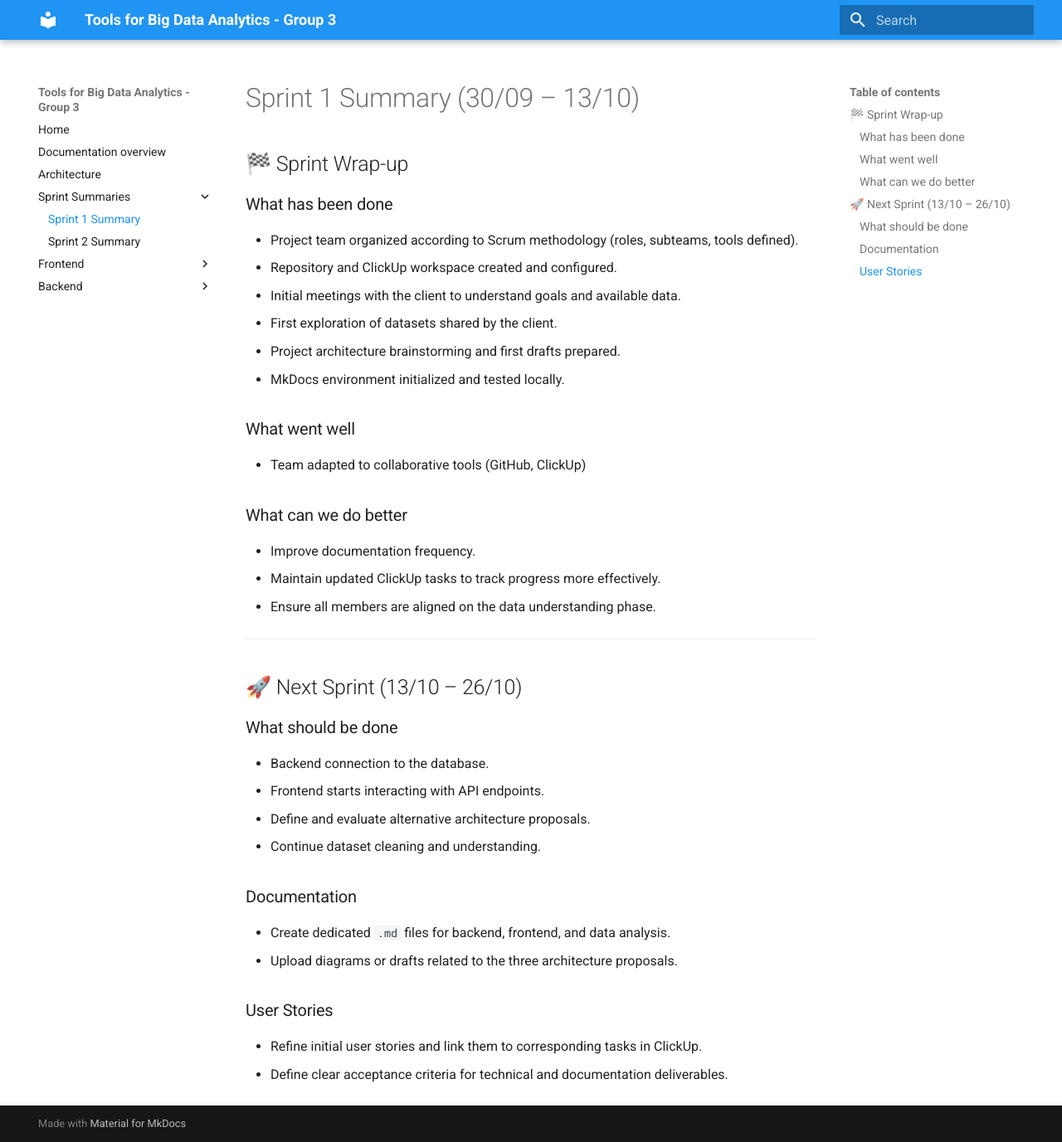
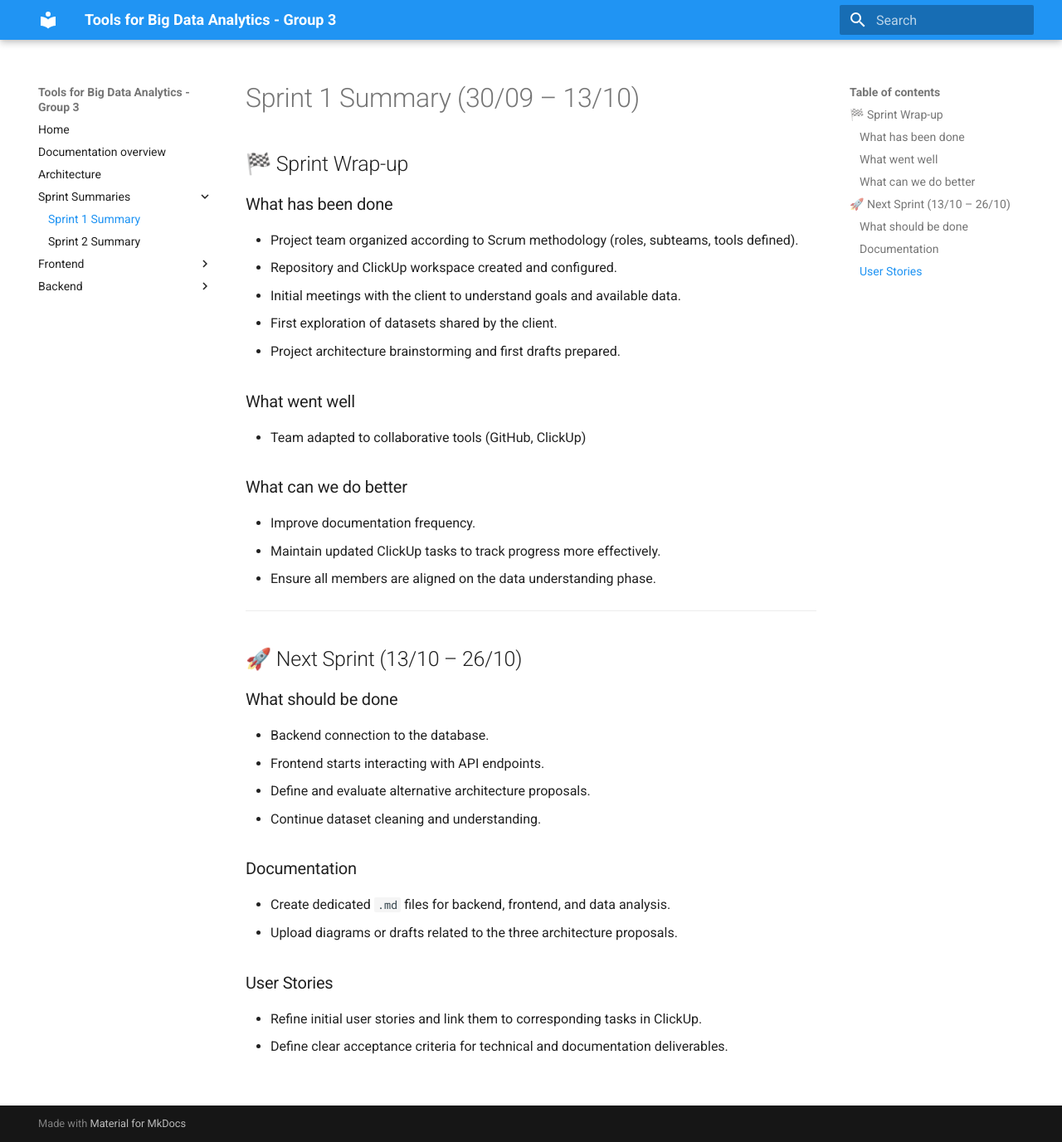
Before and after one commit to TBDA-Classes/2025G3, an MkDocs documentation site: the page built from docs/sprint-summaries/sprint1.md, in a window 1280 px wide and 1377 px high. Shown: the whole window at 83% size. Built offline with MkDocs 1.6.1 and Material for MkDocs 9.7.7, drawn with Linux system fonts in a browser that asks for light colours.

Commit message:
Update sprint1.md

```diff
--- a/docs/sprint-summaries/sprint1.md
+++ b/docs/sprint-summaries/sprint1.md
@@ -8,7 +8,6 @@
 - Initial meetings with the client to understand goals and available data.
 - First exploration of datasets shared by the client.
 - Project architecture brainstorming and first drafts prepared.
-- MkDocs environment initialized and tested locally.
 
 ### What went well
 - Team adapted to collaborative tools (GitHub, ClickUp)
```
